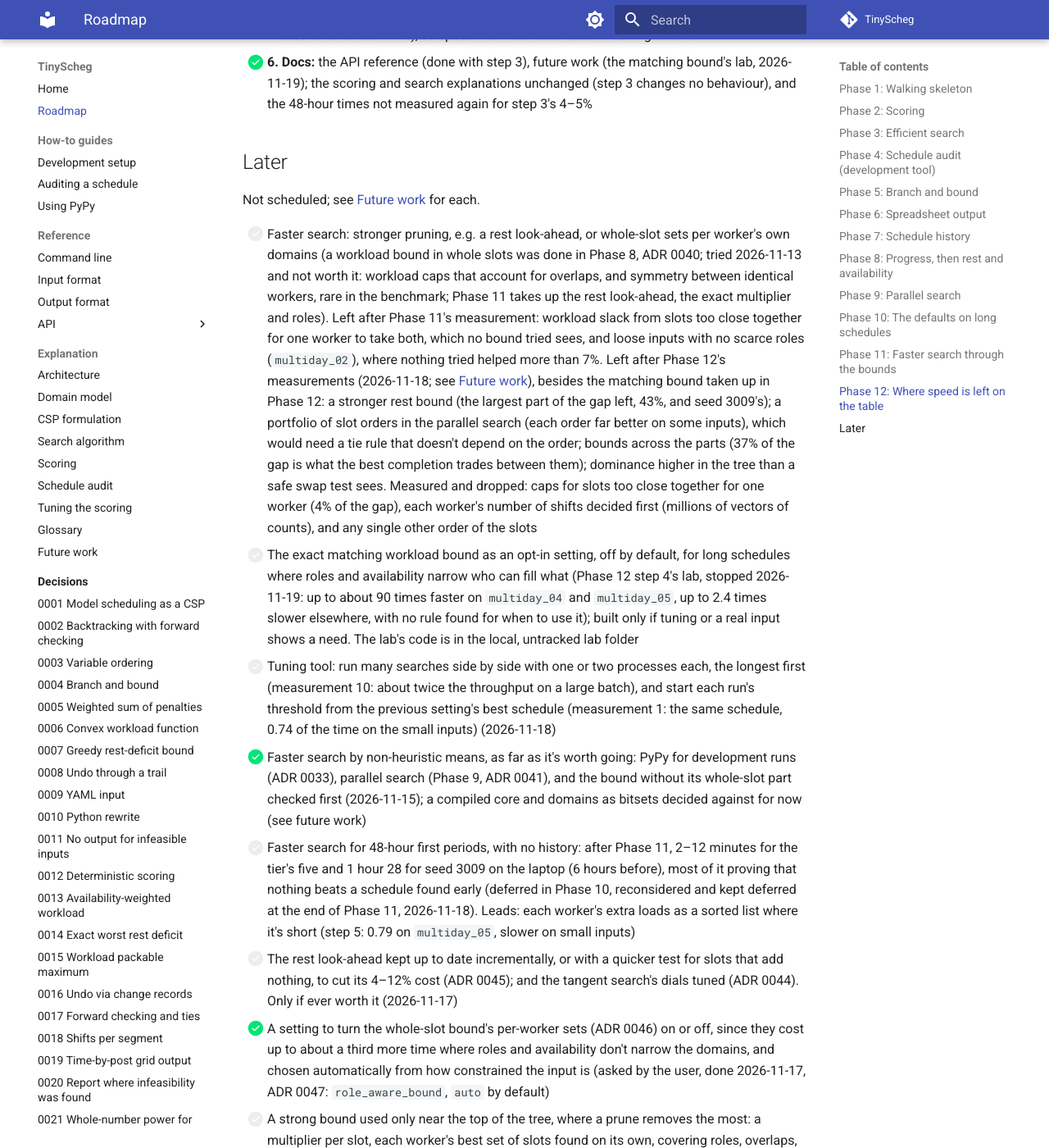
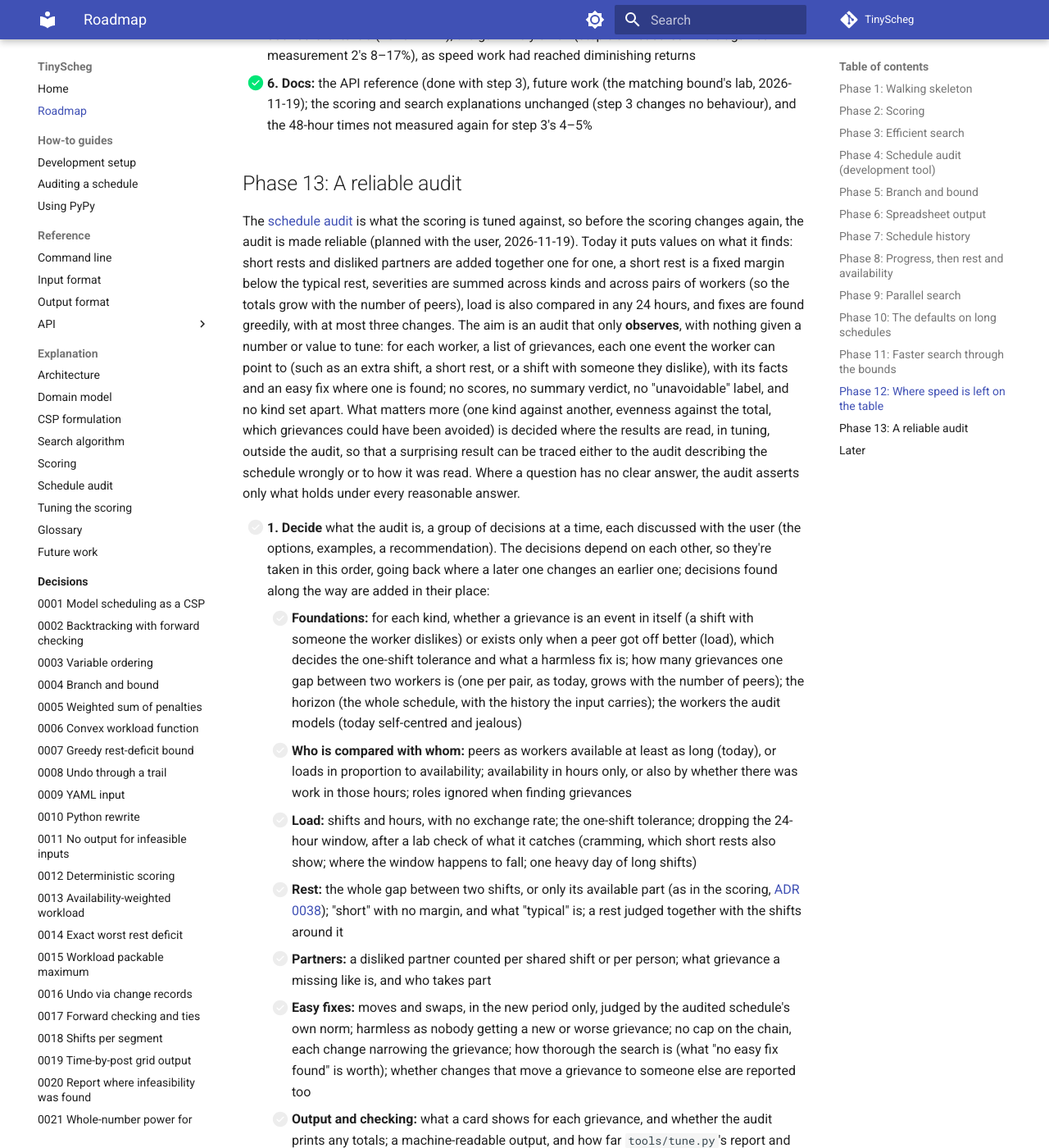
Before and after one commit to 3-kids-wearing-a-trenchcoat/TinyScheg, an MkDocs documentation site: the page built from docs/roadmap.md, in a window 1280 px wide and 1400 px high, scrolled down 14172 px. Shown: the whole window at 82% size. Built offline with MkDocs 1.6.1 and Material for MkDocs 9.7.7, drawn with Linux system fonts in a browser that asks for light colours; comment, search, counter and statistics services are not loaded; some of the changed text lies outside the part shown.

Commit message:
Roadmap: Phase 13, a reliable audit (an audit that only observes: a list of grievances per worker, nothing given a value to tune; the decisions in seven groups, taken with the user one group at a time)
Co-Authored-By: Claude Opus 5.5 <noreply@anthropic.com>
Claude-Session: https://claude.ai/code/session_01F2KXFqqjiakahtmCrJ6MNx

```diff
--- a/docs/roadmap.md
+++ b/docs/roadmap.md
@@ -9,7 +9,8 @@ When something is deferred, it goes both into [Later](#later) here and into
 
 Progress: Phases 1–8 complete (Phase 8 on 2026-11-15); the penalty's parts made flat after Phase 7 ([ADR 0032](decisions/0032-flat-penalty-parts.md)); PyPy for development runs ([ADR 0033](decisions/0033-pypy-for-development-runs.md)); never back to back ([ADR 0034](decisions/0034-never-back-to-back.md)); Phase 9, parallel search, complete
 (2026-11-15); Phase 10, the defaults on long schedules, complete (2026-11-16); Phase 11, faster search through the
-bounds, complete (2026-11-18); Phase 12, where speed is left on the table, closed by the user (2026-11-19).
+bounds, complete (2026-11-18); Phase 12, where speed is left on the table, closed by the user (2026-11-19); Phase 13, a reliable audit, started
+(2026-11-19).
 
 ## Phase 1: Walking skeleton
 
@@ -464,6 +465,56 @@ and conclusions are reported to the user.
       scoring and search explanations unchanged (step 3 changes no behaviour), and the 48-hour times not measured
       again for step 3's 4–5%
 
+## Phase 13: A reliable audit
+
+The [schedule audit](explanation/schedule-audit.md) is what the scoring is tuned against, so before the scoring
+changes again, the audit is made reliable (planned with the user, 2026-11-19). Today it puts values on what it finds:
+short rests and disliked partners are added together one for one, a short rest is a fixed margin below the typical
+rest, severities are summed across kinds and across pairs of workers (so the totals grow with the number of peers),
+load is also compared in any 24 hours, and fixes are found greedily, with at most three changes. The aim is an audit
+that only **observes**, with nothing given a number or value to tune: for each worker, a list of grievances, each one
+event the worker can point to (such as an extra shift, a short rest, or a shift with someone they dislike), with its
+facts and an easy fix where one is found; no scores, no summary verdict, no "unavoidable" label, and no kind set
+apart. What matters more (one kind against another, evenness against the total, which grievances could have been
+avoided) is decided where the results are read, in tuning, outside the audit, so that a surprising result can be
+traced either to the audit describing the schedule wrongly or to how it was read. Where a question has no clear
+answer, the audit asserts only what holds under every reasonable answer.
+
+- [ ] **1. Decide** what the audit is, a group of decisions at a time, each discussed with the user (the options,
+      examples, a recommendation). The decisions depend on each other, so they're taken in this order, going back
+      where a later one changes an earlier one; decisions found along the way are added in their place:
+    - [ ] **Foundations:** for each kind, whether a grievance is an event in itself (a shift with someone the worker
+      dislikes) or exists only when a peer got off better (load), which decides the one-shift tolerance and what a
+      harmless fix is; how many grievances one gap between two workers is (one per pair, as today, grows with the
+      number of peers); the horizon (the whole schedule, with the history the input carries); the workers the audit
+      models (today self-centred and jealous)
+    - [ ] **Who is compared with whom:** peers as workers available at least as long (today), or loads in proportion
+      to availability; availability in hours only, or also by whether there was work in those hours; roles ignored
+      when finding grievances
+    - [ ] **Load:** shifts and hours, with no exchange rate; the one-shift tolerance; dropping the 24-hour window, after
+      a lab check of what it catches (cramming, which short rests also show; where the window happens to fall; one
+      heavy day of long shifts)
+    - [ ] **Rest:** the whole gap between two shifts, or only its available part (as in the scoring,
+      [ADR 0038](decisions/0038-rests-count-only-available-time.md)); "short" with no margin, and what "typical" is;
+      a rest judged together with the shifts around it
+    - [ ] **Partners:** a disliked partner counted per shared shift or per person; what grievance a missing like is,
+      and who takes part
+    - [ ] **Easy fixes:** moves and swaps, in the new period only, judged by the audited schedule's own norm; harmless
+      as nobody getting a new or worse grievance; no cap on the chain, each change narrowing the grievance; how
+      thorough the search is (what "no easy fix found" is worth); whether changes that move a grievance to someone
+      else are reported too
+    - [ ] **Output and checking:** what a card shows for each grievance, and whether the audit prints any totals; a
+      machine-readable output, and how far `tools/tune.py`'s report and `tools/audit_sample.py`'s comparison with the
+      penalty are adapted to it; independence from `csp/` and `scoring/`; how the audit is validated
+- [ ] **2. Design:** the decisions as an ADR; the [schedule audit](explanation/schedule-audit.md) and
+      [tuning](explanation/tuning.md) pages rewritten to match
+- [ ] **3. The audit rebuilt** (`tools/audit.py`, `tools/audit_sample.py`), a hand-made test for each decision, and
+      `tools/tune.py` reading its output
+- [ ] **4. Validation:** the finished tuning stages audited again (`tools/tune.py reaudit`), the grievances that
+      appear and disappear explained, and cards read by hand; why some sampled schedules had no easy fix at all
+      (seeds 150, 165, 174 and 190 of the example, taken up from [Later](#later))
+- [ ] **5. Docs:** the how-to, the status table, future work
+
 ## Later
 
 Not scheduled; see [Future work](explanation/future-work.md) for each.
@@ -506,7 +557,7 @@ Not scheduled; see [Future work](explanation/future-work.md) for each.
 - [ ] Parallel search where processes are spawned (Windows, macOS): measure the start-up cost, and reconsider the
       default if need be, before distribution
 - [ ] Explaining more fully why an input is infeasible
-- [ ] Audit: why some samples have no easy fix at all (e.g. seed 150 of the example)
+- [ ] Audit: why some samples have no easy fix at all (e.g. seed 150 of the example); taken up in Phase 13, step 4
 - [x] Tuning: check the defaults on 48-hour schedules, including load within a day (done in Phase 10: they hold, for
       now)
 - [ ] Scoring: a fairness term for liked pairings, if counting liked-partner complaints apart in the audit turns out
```
Also changed, not shown: docs/explanation/future-work.md (+2 -1 lines).
